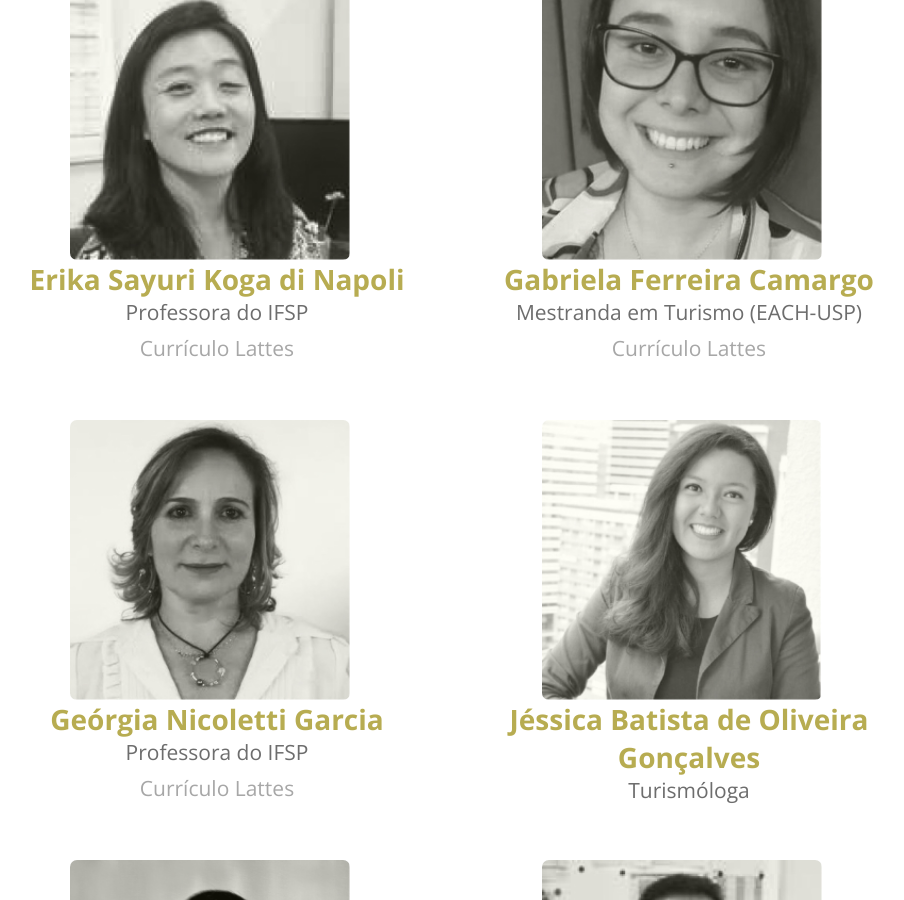
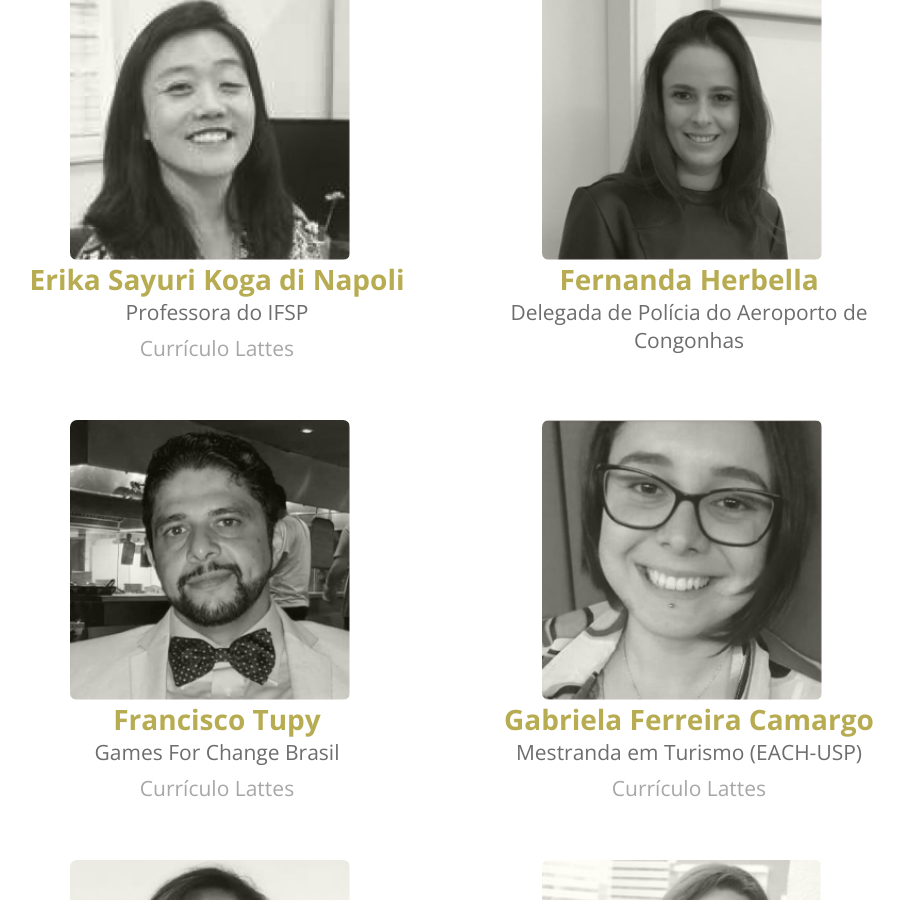
Before and after one commit to ifspcodelab/setur2019, a Jekyll site: the page built from docs/index.html, in a window 1280 px wide and 900 px high, scrolled down 3449 px. Shown: the whole window, without its empty margins (194-1098 px from the left). Built offline with Jekyll 4.4.1, drawn with Linux system fonts in a browser that asks for light colours; some web fonts are replaced; some of the changed lines change nothing that is shown.

Commit message:
add new speakers

```diff
--- a/docs/_data/palestrantes.json
+++ b/docs/_data/palestrantes.json
@@ -198,6 +198,22 @@
         "link_lattes": "http://lattes.cnpq.br/2548746816843477",
         "email": "",
         "foto": "assets/img/rodrigo"
+    },
+    {
+        "nome": "Fernanda Herbella",
+        "titulo": "Delegada de Polícia do Aeroporto de Congonhas",
+        "minicv": "Delegada de Polícia Titular da Delegacia do Aeroporto de Congonhas. Professora da Academia de Polícia. Graduada pela Universidade da Virgínia EUA. Doutora em Direito pela PUC/SP. Conselheira do CONTURESP",
+        "link_lattes": "",
+        "email": "",
+        "foto": "assets/img/fernanda"
+    },
+    {
+        "nome": "Francisco Tupy",
+        "titulo": "Games For Change Brasil",
+        "minicv": "Bacharel e Licenciado em Geografia pela USP. Mestre e Doutor sobre aplicação de Videogames na Educação e Comunicação pela USP. Formação em Pedagogia e Inovação pela UCSB da Califórnia e Krishnamurti Foundation of America. Professor Embaixador da Vila de Refugiados de Kakuma/Kenya. Membro Fundador do Projeto Mundial SDG Kid´s Avangers. Primeiro 'Mentor Global do Minecraft' e #Mieexpert Fellow da América Latina reconhecido pela Microsoft. Bicampeão no evento Mundial 'Educator Exchange': pithcing de projeto educativo em 2015 (Seattle) e palestra interativa em 2016 (Hungria). Palestrante do Ministério da Educação da Nicarágua e do Ministério da Educação dos Emirados Árabes. Referência internacional na área de TIC´s (Tecnologia da Informação e Comunicação), presença constante tanto na Mídia quanto em aulas/palestras/projetos ao redor do Mundo. Game Designer tendo atuado em projetos junto à Fundação Volkswagen, Marinha de Guerra do Brasil, Rede Globo, Facebook, Xbox, entre outros",
+        "link_lattes": "http://lattes.cnpq.br/0009674810581809",
+        "email": "",
+        "foto": "assets/img/francisco"
     }
 
 
```
